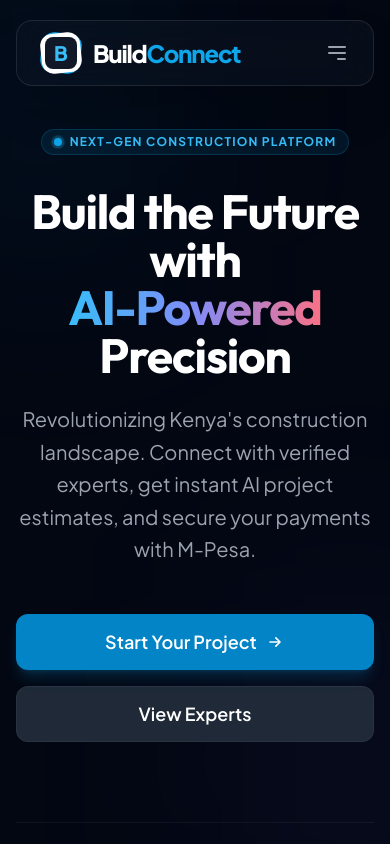
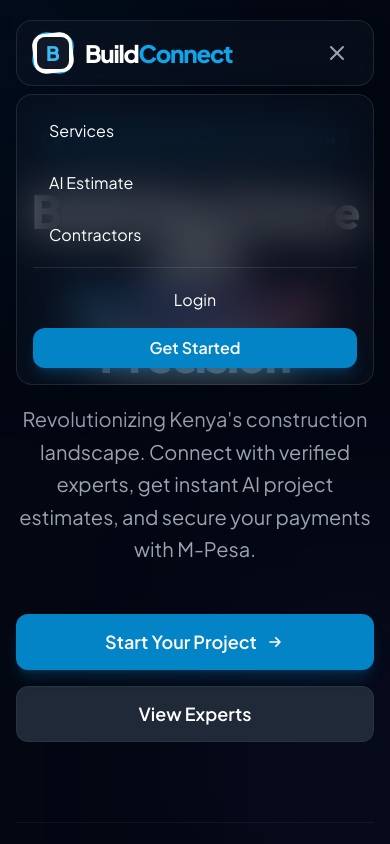
Before and after one commit to IanOtollo/buildconnect-frontend, a React (Create React App) app: page / in a window 390 px wide. Both pictures are taken after a click on the button 337 px from the left and 53 px from the top of the page. Shown: the top 844 px of the page. Built offline with nearby package versions, Linux system fonts and the light colour scheme.

Commit message:
Implemented mobile responsiveness: functional mobile menu and responsive navigation

```diff
--- a/src/components/Navbar.tsx
+++ b/src/components/Navbar.tsx
@@ -1,12 +1,14 @@
 import React, { useState, useEffect } from 'react';
 import { Link, useNavigate, useLocation } from 'react-router-dom';
 import { useAuth } from '../context/AuthContext';
+import { FiX, FiMenu } from 'react-icons/fi';
 
 const Navbar: React.FC = () => {
   const { isAuthenticated, user, logout, isClient, isContractor } = useAuth();
   const navigate = useNavigate();
   const location = useLocation();
   const [isScrolled, setIsScrolled] = useState(false);
+  const [isMobileMenuOpen, setIsMobileMenuOpen] = useState(false);
 
   useEffect(() => {
     const handleScroll = () => {
@@ -19,6 +21,7 @@
   const handleLogout = async () => {
     await logout();
     navigate('/login');
+    setIsMobileMenuOpen(false);
   };
 
   const isActive = (path: string) => location.pathname === path;
@@ -27,7 +30,7 @@
     <nav className={`fixed top-0 left-0 right-0 z-50 transition-all duration-500 ${isScrolled ? 'py-3' : 'py-5'
       }`}>
       <div className="max-w-7xl mx-auto px-4 sm:px-6 lg:px-8">
-        <div className={`glass-card px-6 py-3 flex justify-between items-center transition-all duration-500 ${isScrolled ? 'bg-gray-900/80' : 'bg-gray-900/40'
+        <div className={`glass-card px-4 sm:px-6 py-3 flex justify-between items-center transition-all duration-500 ${isScrolled ? 'bg-gray-900/80' : 'bg-gray-900/40'
           }`}>
           <div className="flex items-center">
             <Link to="/" className="flex items-center space-x-3 group">
@@ -103,15 +106,86 @@
             )}
           </div>
 
-          {/* Mobile Menu Button - Placeholder for mobile revamp */}
+          {/* Mobile Menu Button */}
           <div className="md:hidden flex items-center">
-            <button className="text-gray-400 hover:text-white">
-              <svg className="w-6 h-6" fill="none" stroke="currentColor" viewBox="0 0 24 24">
-                <path strokeLinecap="round" strokeLinejoin="round" strokeWidth={2} d="M4 6h16M4 12h16m-7 6h7" />
-              </svg>
+            <button
+              onClick={() => setIsMobileMenuOpen(!isMobileMenuOpen)}
+              className="text-gray-400 hover:text-white p-2"
+            >
+              {isMobileMenuOpen ? <FiX className="w-6 h-6" /> : <FiMenu className="w-6 h-6" />}
             </button>
           </div>
         </div>
+
+        {/* Mobile Menu */}
+        {isMobileMenuOpen && (
+          <div className="md:hidden mt-2 glass-card p-4 space-y-3 animate-in slide-in-from-top duration-300">
+            <Link
+              to="/categories"
+              onClick={() => setIsMobileMenuOpen(false)}
+              className="block py-2 px-4 text-white hover:bg-white/5 rounded-lg transition-colors"
+            >
+              Services
+            </Link>
+            <Link
+              to="/ai-estimate"
+              onClick={() => setIsMobileMenuOpen(false)}
+              className="block py-2 px-4 text-white hover:bg-white/5 rounded-lg transition-colors"
+            >
+              AI Estimate
+            </Link>
+            <Link
+              to="/contractors"
+              onClick={() => setIsMobileMenuOpen(false)}
+              className="block py-2 px-4 text-white hover:bg-white/5 rounded-lg transition-colors"
+            >
+              Contractors
+            </Link>
+
+            {isAuthenticated ? (
+              <>
+                {(isClient || isContractor || user?.role === 'admin') && (
+                  <Link
+                    to={isClient ? "/client/dashboard" : isContractor ? "/contractor/dashboard" : "/admin/dashboard"}
+                    onClick={() => setIsMobileMenuOpen(false)}
+                    className="block py-2 px-4 text-white hover:bg-white/5 rounded-lg transition-colors"
+                  >
+                    Dashboard
+                  </Link>
+                )}
+                <div className="border-t border-white/10 pt-3 mt-3">
+                  <div className="px-4 py-2 mb-2">
+                    <p className="text-sm font-semibold text-white">{user?.full_name}</p>
+                    <p className="text-xs text-primary-500 uppercase font-bold">{user?.role}</p>
+                  </div>
+                  <button
+                    onClick={handleLogout}
+                    className="w-full btn-secondary !py-2"
+                  >
+                    Logout
+                  </button>
+                </div>
+              </>
+            ) : (
+              <div className="border-t border-white/10 pt-3 mt-3 space-y-2">
+                <Link
+                  to="/login"
+                  onClick={() => setIsMobileMenuOpen(false)}
+                  className="block py-2 px-4 text-center text-white hover:bg-white/5 rounded-lg transition-colors"
+                >
+                  Login
+                </Link>
+                <Link
+                  to="/register"
+                  onClick={() => setIsMobileMenuOpen(false)}
+                  className="block btn-primary !py-2 text-center"
+                >
+                  Get Started
+                </Link>
+              </div>
+            )}
+          </div>
+        )}
       </div>
     </nav>
   );
```
